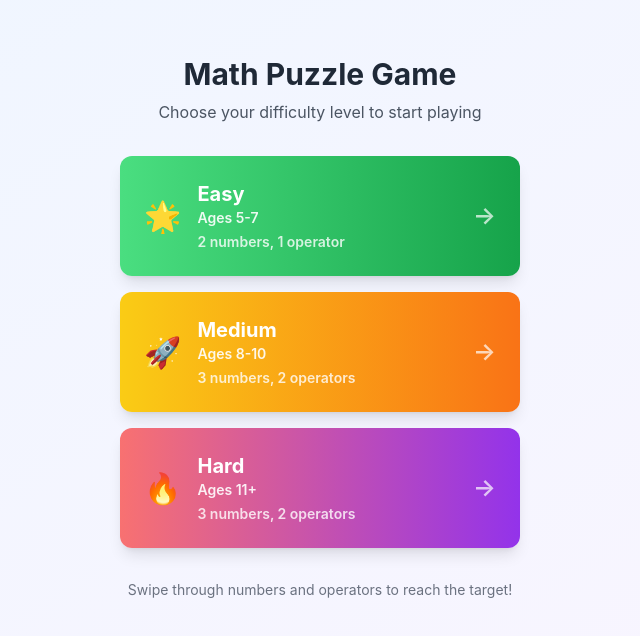
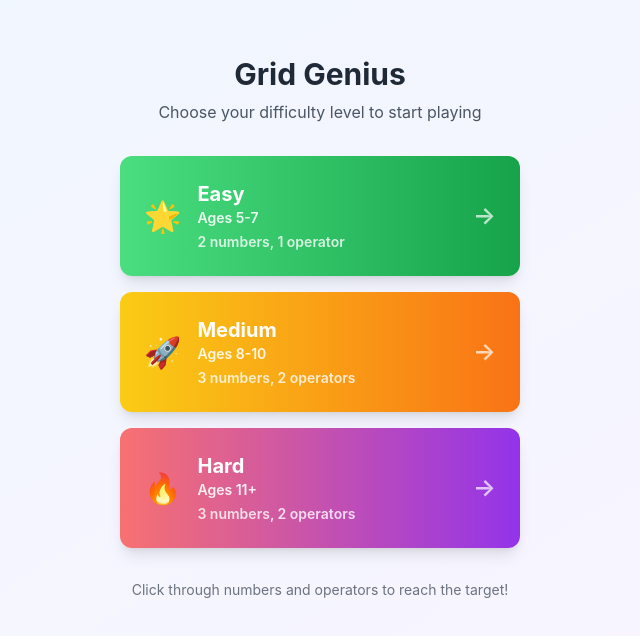
Before and after one commit to anirudhk/bingo, a React (Vite) app: page / in a window 1280 px wide. Shown: the top 636 px of the page, without its empty margins (320-960 px from the left). Built offline with nearby package versions, Linux system fonts and the light colour scheme.

Commit message:
Rebrand to Grid Genius and update interaction text

```diff
--- a/index.html
+++ b/index.html
@@ -5,15 +5,15 @@
     <link rel="icon" type="image/svg+xml" href="/favicon.svg" />
     <link rel="apple-touch-icon" href="/apple-touch-icon.png" />
     <meta name="viewport" content="width=device-width, initial-scale=1.0" />
-    <meta name="description" content="Math Puzzle Game - A fun educational game for learning math through interactive puzzle solving" />
+    <meta name="description" content="Grid Genius - A fun educational game for learning math through interactive puzzle solving" />
     <meta name="theme-color" content="#4F46E5" />
     <meta name="apple-mobile-web-app-capable" content="yes" />
     <meta name="apple-mobile-web-app-status-bar-style" content="default" />
-    <meta name="apple-mobile-web-app-title" content="Math Puzzle Game" />
+    <meta name="apple-mobile-web-app-title" content="Grid Genius" />
     <meta name="mobile-web-app-capable" content="yes" />
     <meta name="msapplication-TileColor" content="#4F46E5" />
     <meta name="msapplication-tap-highlight" content="no" />
-    <title>Math Puzzle Game</title>
+    <title>Grid Genius</title>
   </head>
   <body>
     <div id="root"></div>
--- a/package.json
+++ b/package.json
@@ -1,5 +1,5 @@
 {
-    "name": "math-puzzle-game",
+    "name": "grid-genius",
     "private": true,
     "version": "0.0.0",
     "type": "module",
--- a/src/components/GameBoard/ButtonGameBoard.tsx
+++ b/src/components/GameBoard/ButtonGameBoard.tsx
@@ -373,7 +373,7 @@ export const ButtonGameBoard: React.FC<ButtonGameBoardProps> = ({ difficulty })
             ← Back to Menu
           </button>
           <div className="text-center">
-            <h1 className="text-3xl font-bold text-gray-800 mb-2">Math Puzzle Game</h1>
+            <h1 className="text-3xl font-bold text-gray-800 mb-2">Grid Genius</h1>
             <p className="text-gray-600">Difficulty: {difficulty}</p>
           </div>
           <div className="text-right">
--- a/src/components/UI/DifficultySelector.tsx
+++ b/src/components/UI/DifficultySelector.tsx
@@ -60,7 +60,7 @@ export const DifficultySelector: React.FC<DifficultySelectorProps> = ({
         transition={{ duration: 0.5 }}
       >
         <h1 className="text-3xl font-bold text-gray-800 mb-2">
-          Math Puzzle Game
+          Grid Genius
         </h1>
         <p className="text-gray-600">
           Choose your difficulty level to start playing
@@ -120,7 +120,7 @@ export const DifficultySelector: React.FC<DifficultySelectorProps> = ({
         animate={{ opacity: 1 }}
         transition={{ delay: 0.8 }}
       >
-        Swipe through numbers and operators to reach the target!
+        Click through numbers and operators to reach the target!
       </motion.div>
     </div>
   );
--- a/src/components/UI/PWAInstallPrompt.tsx
+++ b/src/components/UI/PWAInstallPrompt.tsx
@@ -60,10 +60,10 @@ export const PWAInstallPrompt: React.FC = () => {
               <div className="w-10 h-10 bg-blue-500 rounded-lg flex items-center justify-center">
                 <span className="text-white text-lg">🧮</span>
               </div>
-              <div>
-                <h3 className="font-semibold text-gray-900">Install Math Puzzle Game</h3>
-                <p className="text-sm text-gray-600">Add to home screen for the best experience</p>
-              </div>
+                              <div>
+                  <h3 className="font-semibold text-gray-900">Install Grid Genius</h3>
+                  <p className="text-sm text-gray-600">Add to home screen for the best experience</p>
+                </div>
             </div>
             <div className="flex space-x-2">
               <button
--- a/src/components/UI/TargetDisplay.tsx
+++ b/src/components/UI/TargetDisplay.tsx
@@ -61,7 +61,7 @@ export const TargetDisplay: React.FC<TargetDisplayProps> = ({
         animate={{ opacity: 1, y: 0 }}
         transition={{ delay: 0.3 }}
       >
-        Swipe through 3 numbers and 2 operators to make this target number
+        Click through 3 numbers and 2 operators to make this target number
       </motion.p>
     </div>
   );
--- a/vite.config.ts
+++ b/vite.config.ts
@@ -10,8 +10,8 @@ export default defineConfig({
       registerType: 'autoUpdate',
       includeAssets: ['favicon.svg', 'apple-touch-icon.png', 'masked-icon.svg'],
       manifest: {
-        name: 'Math Puzzle Game',
-        short_name: 'MathPuzzle',
+        name: 'Grid Genius',
+        short_name: 'GridGenius',
         description: 'A fun educational game for learning math through interactive puzzle solving',
         theme_color: '#4F46E5',
         background_color: '#FFFFFF',
```
